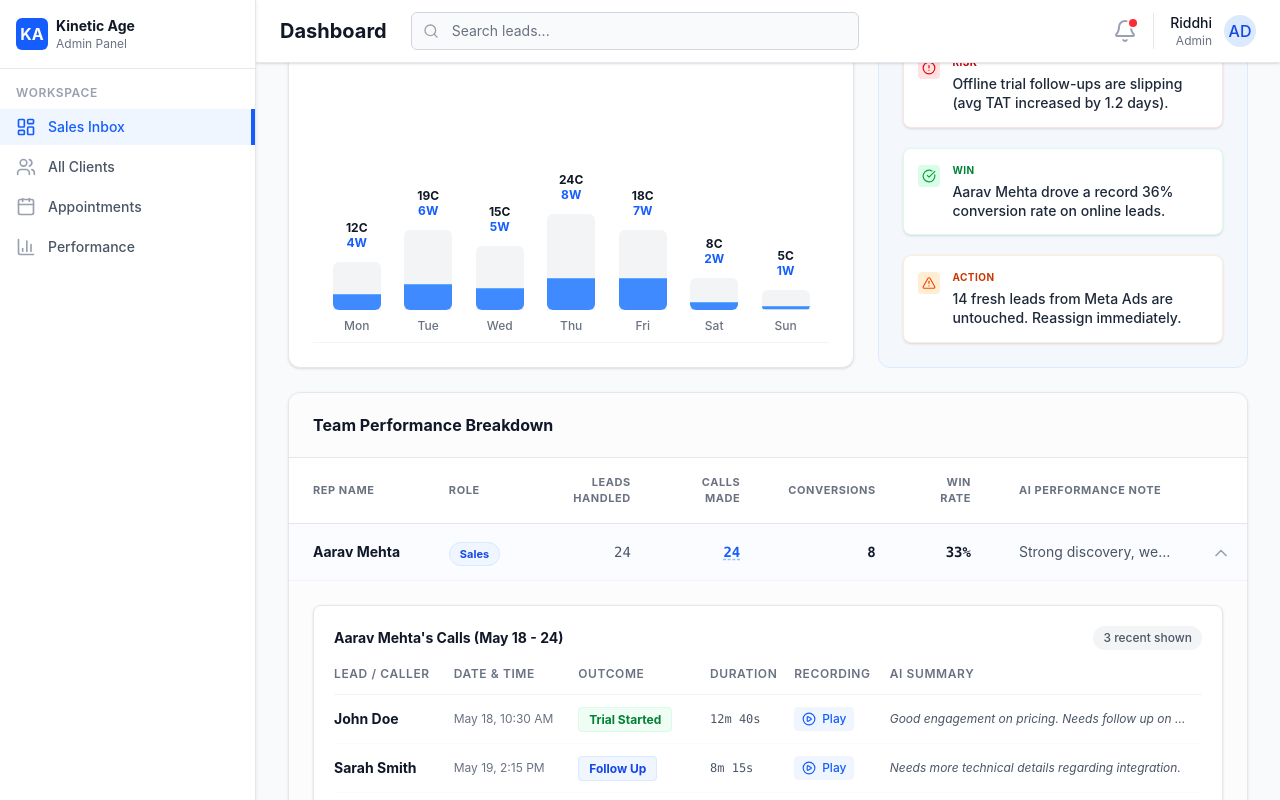
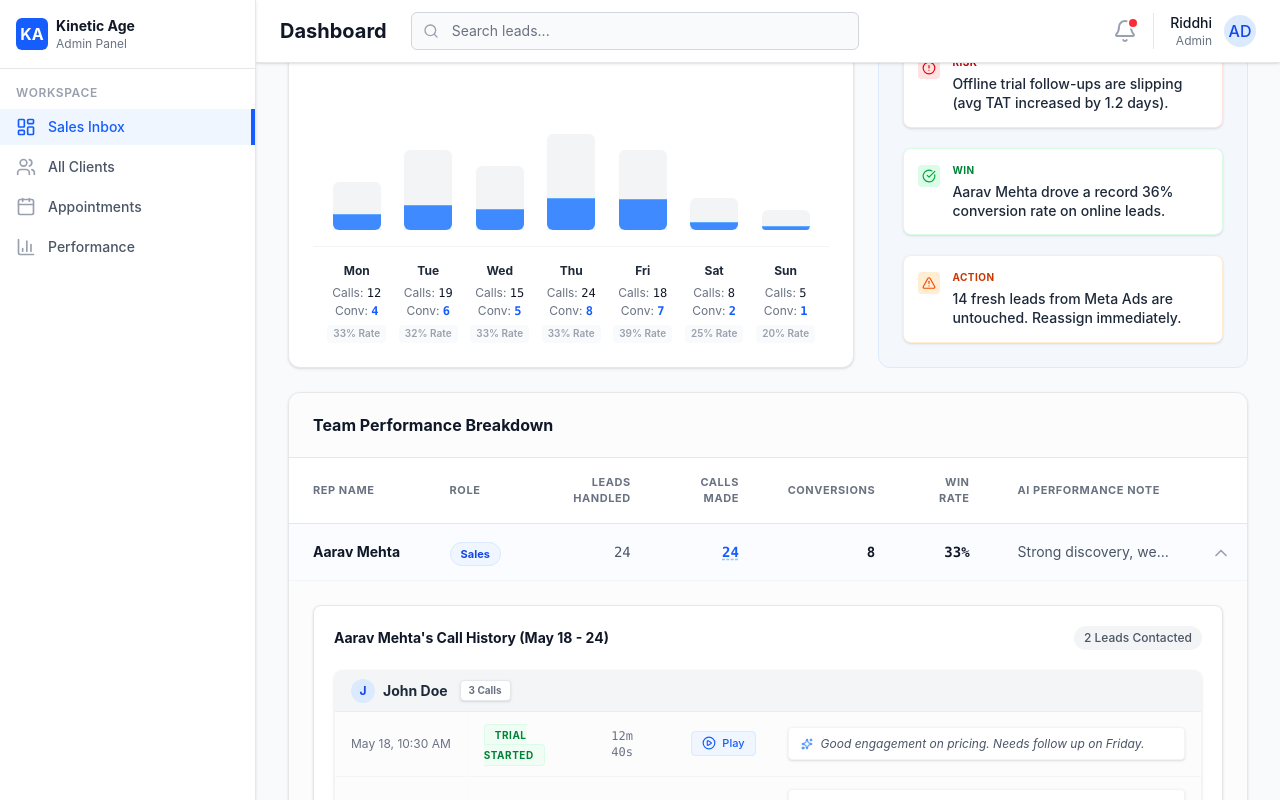
Before and after one commit to vidula18/kinetic-dashboard, a React (Vite) app: page / in a window 1280 px wide. Both pictures are taken after a click on the element 768 px from the left and 551 px from the top of the page. Built offline with nearby package versions, Linux system fonts and the light colour scheme.

Commit message:
Enhance chart labels and group team performance calls by lead

```diff
--- a/src/components/WeeklySummary.tsx
+++ b/src/components/WeeklySummary.tsx
@@ -18,30 +18,67 @@ export function WeeklySummary() {
   const teamPerformance = [
     {
       name: 'Aarav Mehta', role: 'Sales', leads: 24, calls: 24, conversions: 8, winRate: 33, note: 'Strong discovery, weak trial push',
-      callsList: [
-        { caller: 'John Doe', datetime: 'May 18, 10:30 AM', outcome: 'Trial Started', duration: '12m 40s', summary: 'Good engagement on pricing. Needs follow up on Friday.' },
-        { caller: 'Sarah Smith', datetime: 'May 19, 2:15 PM', outcome: 'Follow Up', duration: '8m 15s', summary: 'Needs more technical details regarding integration.' },
-        { caller: 'Rahul Varma', datetime: 'May 20, 11:00 AM', outcome: 'Not Interested', duration: '3m 10s', summary: 'Budget constraints.' }
+      leadsInteracted: [
+        {
+          leadName: 'John Doe',
+          calls: [
+            { datetime: 'May 18, 10:30 AM', outcome: 'Trial Started', duration: '12m 40s', summary: 'Good engagement on pricing. Needs follow up on Friday.' },
+            { datetime: 'May 20, 2:15 PM', outcome: 'Follow Up', duration: '8m 15s', summary: 'Checked in on trial progress. Answered technical integration questions.' },
+            { datetime: 'May 22, 11:00 AM', outcome: 'Converted', duration: '5m 20s', summary: 'Successfully closed. Sent payment link.' }
+          ]
+        },
+        {
+          leadName: 'Sarah Smith',
+          calls: [
+            { datetime: 'May 19, 2:15 PM', outcome: 'Not Interested', duration: '3m 10s', summary: 'Budget constraints.' }
+          ]
+        }
       ]
     },
     {
       name: 'Priya Nair', role: 'Sales', leads: 18, calls: 18, conversions: 6, winRate: 33, note: 'Warm, empathetic calls',
-      callsList: [
-        { caller: 'Amit Patel', datetime: 'May 18, 1:00 PM', outcome: 'Converted', duration: '18m 20s', summary: 'Excellent rapport building. Signed up for Pro tier.' },
-        { caller: 'Neha Sharma', datetime: 'May 21, 4:45 PM', outcome: 'Follow Up', duration: '10m 05s', summary: 'Waiting for manager approval.' }
+      leadsInteracted: [
+        {
+          leadName: 'Amit Patel',
+          calls: [
+            { datetime: 'May 18, 1:00 PM', outcome: 'Converted', duration: '18m 20s', summary: 'Excellent rapport building. Signed up for Pro tier.' }
+          ]
+        },
+        {
+          leadName: 'Neha Sharma',
+          calls: [
+            { datetime: 'May 21, 4:45 PM', outcome: 'Follow Up', duration: '10m 05s', summary: 'Waiting for manager approval.' },
+            { datetime: 'May 23, 10:30 AM', outcome: 'Follow Up', duration: '4m 10s', summary: 'Manager is out of office. Re-engage next week.' }
+          ]
+        }
       ]
     },
     {
       name: 'Rohan Gupta', role: 'FSE', leads: 15, calls: 15, conversions: 9, winRate: 60, note: 'Thorough assessments',
-      callsList: [
-        { caller: 'Vikram Singh', datetime: 'May 22, 9:30 AM', outcome: 'Trial Started', duration: '22m 15s', summary: 'Deep dive into feature set. Very interested.' }
+      leadsInteracted: [
+        {
+          leadName: 'Vikram Singh',
+          calls: [
+            { datetime: 'May 22, 9:30 AM', outcome: 'Trial Started', duration: '22m 15s', summary: 'Deep dive into feature set. Very interested.' }
+          ]
+        }
       ]
     },
     {
       name: 'Sneha Iyer', role: 'FSE', leads: 12, calls: 12, conversions: 7, winRate: 58, note: 'Needs clear next steps',
-      callsList: [
-        { caller: 'Karan Desai', datetime: 'May 23, 3:20 PM', outcome: 'Converted', duration: '15m 50s', summary: 'Quick close. Handled objections well.' },
-        { caller: 'Pooja Reddy', datetime: 'May 24, 11:45 AM', outcome: 'Follow Up', duration: '11m 30s', summary: 'Requested demo for larger team.' }
+      leadsInteracted: [
+        {
+          leadName: 'Karan Desai',
+          calls: [
+            { datetime: 'May 23, 3:20 PM', outcome: 'Converted', duration: '15m 50s', summary: 'Quick close. Handled objections well.' }
+          ]
+        },
+        {
+          leadName: 'Pooja Reddy',
+          calls: [
+            { datetime: 'May 24, 11:45 AM', outcome: 'Follow Up', duration: '11m 30s', summary: 'Requested demo for larger team.' }
+          ]
+        }
       ]
     },
   ];
@@ -92,25 +129,34 @@ export function WeeklySummary() {
             </div>
           </div>
 
-          <div className="flex items-end justify-between flex-1 pt-4 border-b border-gray-100 pb-2 px-2 relative mt-4">
+          {/* Chart Graphic Area */}
+          <div className="flex items-end justify-between flex-1 pt-4 px-2 relative mt-4">
             {trendDays.map((stat, idx) => (
-              <div key={idx} className="flex flex-col items-center gap-2 w-full group">
-                {/* Explicit data points, no hover required */}
-                <div className="text-[10px] sm:text-xs font-bold text-gray-500 mb-1 flex flex-col items-center leading-tight">
-                  <span className="text-gray-900" title="Calls">{stat.calls}C</span>
-                  <span className="text-blue-600" title="Conversions">{stat.conversions}W</span>
-                </div>
-                <div className="relative w-full flex justify-center">
+              <div key={idx} className="flex flex-col items-center w-full">
+                <div className="relative w-8 sm:w-12 flex justify-center">
                    {/* Bar for calls */}
-                   <div className={`w-8 sm:w-12 bg-gray-100 rounded-t-md relative ${stat.height} transition-colors group-hover:bg-gray-200`}>
+                   <div className={`w-full bg-gray-100 rounded-t-md relative ${stat.height} transition-colors hover:bg-gray-200`}>
                    </div>
                    {/* Solid bar for conversions overlaying the calls bar */}
                    <div
-                     className="absolute bottom-0 w-8 sm:w-12 rounded-b-md bg-blue-500 z-10 opacity-90 transition-all border-t border-blue-400"
+                     className="absolute bottom-0 w-full rounded-b-md bg-blue-500 z-10 opacity-90 transition-all border-t border-blue-400"
                      style={{ height: `${(stat.conversions / stat.calls) * 100}%` }}
                    ></div>
                 </div>
-                <span className="text-xs font-medium text-gray-500">{stat.day}</span>
+              </div>
+            ))}
+          </div>
+
+          {/* Summary Row */}
+          <div className="flex justify-between px-2 mt-4 pt-4 border-t border-gray-100">
+             {trendDays.map((stat, idx) => (
+                <div key={`summary-${idx}`} className="flex flex-col items-center w-full text-[10px] sm:text-xs text-gray-500">
+                   <div className="font-bold text-gray-800 mb-1.5">{stat.day}</div>
+                   <div className="flex flex-col items-center gap-0.5">
+                     <div>Calls: <span className="font-mono text-gray-900 font-medium">{stat.calls}</span></div>
+                     <div>Conv: <span className="font-mono text-blue-600 font-bold">{stat.conversions}</span></div>
+                     <div className="text-[10px] mt-1 text-gray-400 font-semibold bg-gray-50 px-1.5 py-0.5 rounded">{Math.round((stat.conversions/stat.calls)*100)}% Rate</div>
+                   </div>
                 </div>
              ))}
           </div>
@@ -199,35 +245,39 @@ export function WeeklySummary() {
                     </td>
                   </tr>
 
-                  {/* Expanded Call List Row */}
+                  {/* Expanded Call List Row - Grouped by Lead */}
                   {expandedRow === idx && (
                     <tr className="bg-gray-50/50">
                       <td colSpan={8} className="px-6 py-6 border-b border-gray-200">
                         <div className="bg-white border border-gray-200 rounded-lg shadow-sm p-5">
-                          <div className="flex justify-between items-center mb-4">
-                            <h4 className="text-sm font-bold text-gray-900">{rep.name}'s Calls (May 18 - 24)</h4>
-                            <span className="text-xs font-medium bg-gray-100 text-gray-600 px-2.5 py-1 rounded-full">{rep.callsList.length} recent shown</span>
+                          <div className="flex justify-between items-center mb-5">
+                            <h4 className="text-sm font-bold text-gray-900">{rep.name}'s Call History (May 18 - 24)</h4>
+                            <span className="text-xs font-medium bg-gray-100 text-gray-600 px-2.5 py-1 rounded-full">{rep.leadsInteracted.length} Leads Contacted</span>
                           </div>
 
+                          <div className="space-y-6">
+                            {rep.leadsInteracted.map((leadGroup: any, lgIdx: number) => (
+                              <div key={lgIdx} className="bg-gray-50/50 rounded-lg border border-gray-100 overflow-hidden shadow-sm">
+                                {/* Lead Group Header */}
+                                <div className="bg-gray-100/80 px-4 py-2 border-b border-gray-200/60 flex items-center">
+                                   <div className="font-bold text-gray-800 text-sm flex items-center">
+                                      <span className="w-6 h-6 rounded-full bg-blue-100 text-blue-700 flex items-center justify-center text-xs mr-2">{leadGroup.leadName.charAt(0)}</span>
+                                      {leadGroup.leadName}
+                                   </div>
+                                   <div className="ml-3 text-[10px] font-bold text-gray-500 bg-white px-2 py-0.5 rounded shadow-sm border border-gray-200">
+                                     {leadGroup.calls.length} Call{leadGroup.calls.length > 1 ? 's' : ''}
+                                   </div>
+                                </div>
+
+                                {/* Calls for this Lead */}
                                 <div className="overflow-x-auto">
                                   <table className="w-full text-left text-sm">
-                              <thead>
-                                <tr className="text-gray-500 border-b border-gray-100">
-                                  <th className="pb-3 font-semibold text-xs uppercase tracking-wider">Lead / Caller</th>
-                                  <th className="pb-3 font-semibold text-xs uppercase tracking-wider">Date & Time</th>
-                                  <th className="pb-3 font-semibold text-xs uppercase tracking-wider">Outcome</th>
-                                  <th className="pb-3 font-semibold text-xs uppercase tracking-wider">Duration</th>
-                                  <th className="pb-3 font-semibold text-xs uppercase tracking-wider">Recording</th>
-                                  <th className="pb-3 font-semibold text-xs uppercase tracking-wider">AI Summary</th>
-                                </tr>
-                              </thead>
-                              <tbody className="divide-y divide-gray-50">
-                                {rep.callsList.map((call, cIdx) => (
-                                  <tr key={cIdx} className="hover:bg-gray-50/80 transition-colors">
-                                    <td className="py-3 font-bold text-gray-900">{call.caller}</td>
-                                    <td className="py-3 text-gray-500 text-xs">{call.datetime}</td>
-                                    <td className="py-3">
-                                      <span className={`px-2.5 py-1 rounded text-xs font-bold ${
+                                    <tbody className="divide-y divide-gray-100">
+                                      {leadGroup.calls.map((call: any, cIdx: number) => (
+                                        <tr key={cIdx} className="hover:bg-white transition-colors">
+                                          <td className="py-3 px-4 text-gray-500 text-xs w-32 whitespace-nowrap border-r border-gray-50">{call.datetime}</td>
+                                          <td className="py-3 px-4 w-32">
+                                            <span className={`px-2.5 py-1 rounded text-[10px] font-bold uppercase tracking-wider ${
                                               call.outcome === 'Converted' || call.outcome === 'Trial Started' ? 'bg-green-50 text-green-700 border border-green-100' :
                                               call.outcome === 'Follow Up' ? 'bg-blue-50 text-blue-700 border border-blue-100' :
                                               'bg-gray-100 text-gray-700 border border-gray-200'
@@ -235,19 +285,25 @@ export function WeeklySummary() {
                                               {call.outcome}
                                             </span>
                                           </td>
-                                    <td className="py-3 text-gray-600 font-mono text-xs">{call.duration}</td>
-                                    <td className="py-3">
-                                      <button className="text-blue-600 hover:text-blue-800 flex items-center font-medium text-xs transition-colors bg-blue-50 hover:bg-blue-100 px-2 py-1 rounded">
+                                          <td className="py-3 px-4 text-gray-500 font-mono text-xs w-20">{call.duration}</td>
+                                          <td className="py-3 px-4 w-24">
+                                            <button className="text-blue-600 hover:text-blue-800 flex items-center font-medium text-[11px] transition-colors bg-blue-50 hover:bg-blue-100 px-2.5 py-1 rounded border border-blue-100">
                                               <PlayCircle className="w-3.5 h-3.5 mr-1.5" /> Play
                                             </button>
                                           </td>
-                                    <td className="py-3 text-gray-600 italic text-xs max-w-[250px] truncate pr-4" title={call.summary}>
-                                      {call.summary}
+                                          <td className="py-3 px-4 text-gray-600 text-xs pr-4">
+                                            <div className="bg-white px-3 py-2 rounded border border-gray-100 flex shadow-sm">
+                                              <Sparkles className="w-3 h-3 text-blue-500 mr-2 flex-shrink-0 mt-0.5" />
+                                              <span className="italic leading-tight">{call.summary}</span>
+                                            </div>
                                           </td>
                                         </tr>
                                       ))}
                                     </tbody>
                                   </table>
+                                </div>
+                              </div>
+                            ))}
                           </div>
                         </div>
                       </td>
```
Lines whose indentation alone changed are shown as unchanged.
